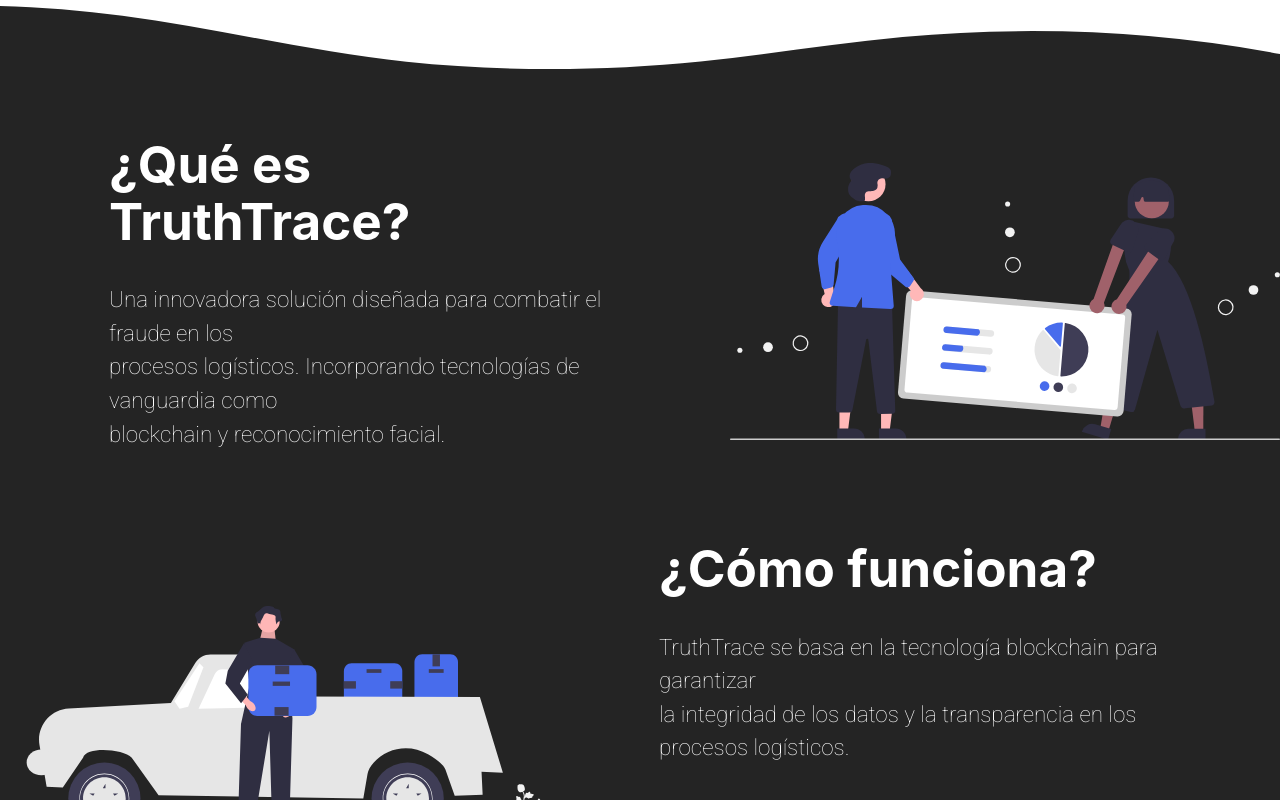
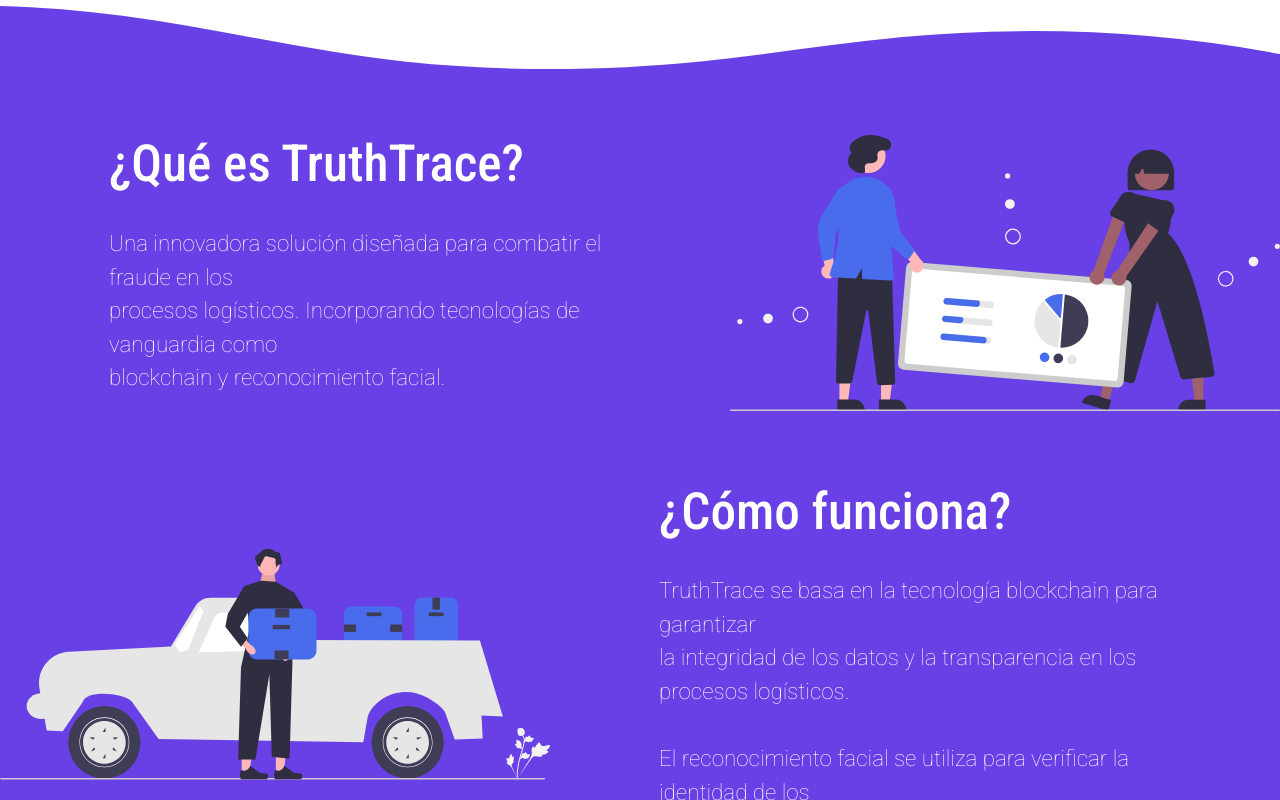
Before and after one commit to NaraHumanoUnlam/TruthTrace.Web, a React (Vite) app in the folder truthtrace-app/: page /about in a window 1280 px wide. Built offline with nearby package versions, Linux system fonts and the light colour scheme; a web font is replaced by a local one.

Commit message:
Cambios de font

```diff
--- a/truthtrace-app/src/components/about/about.css
+++ b/truthtrace-app/src/components/about/about.css
@@ -1,5 +1,5 @@
 .portada {
-    background-color: #242424;
+    background-color: #6840E6;
     color: white;
     display: flex;
     flex-direction: column;
@@ -22,6 +22,8 @@
 
   .background h1 {
     text-align: left;
+    font-family: 'Roboto Condensed';
+    font-weight: 500;
   }
 
   .background p {
--- a/truthtrace-app/src/components/header/header.css
+++ b/truthtrace-app/src/components/header/header.css
@@ -89,9 +89,9 @@
     transition: 250ms ease-in-out;
   }
 
-  /*
   .header{
     position: sticky;
     top: 0;
     z-index: 1000;
-  }*/
+    border-bottom: #6840E6 3px solid;
+  }
--- a/truthtrace-app/src/index.css
+++ b/truthtrace-app/src/index.css
@@ -5,7 +5,7 @@
 
   color-scheme: light dark;
   color: rgba(255, 255, 255, 0.87);
-  background-color: #242424;
+  background-color: #fff;
 
   font-synthesis: none;
   text-rendering: optimizeLegibility;
```
